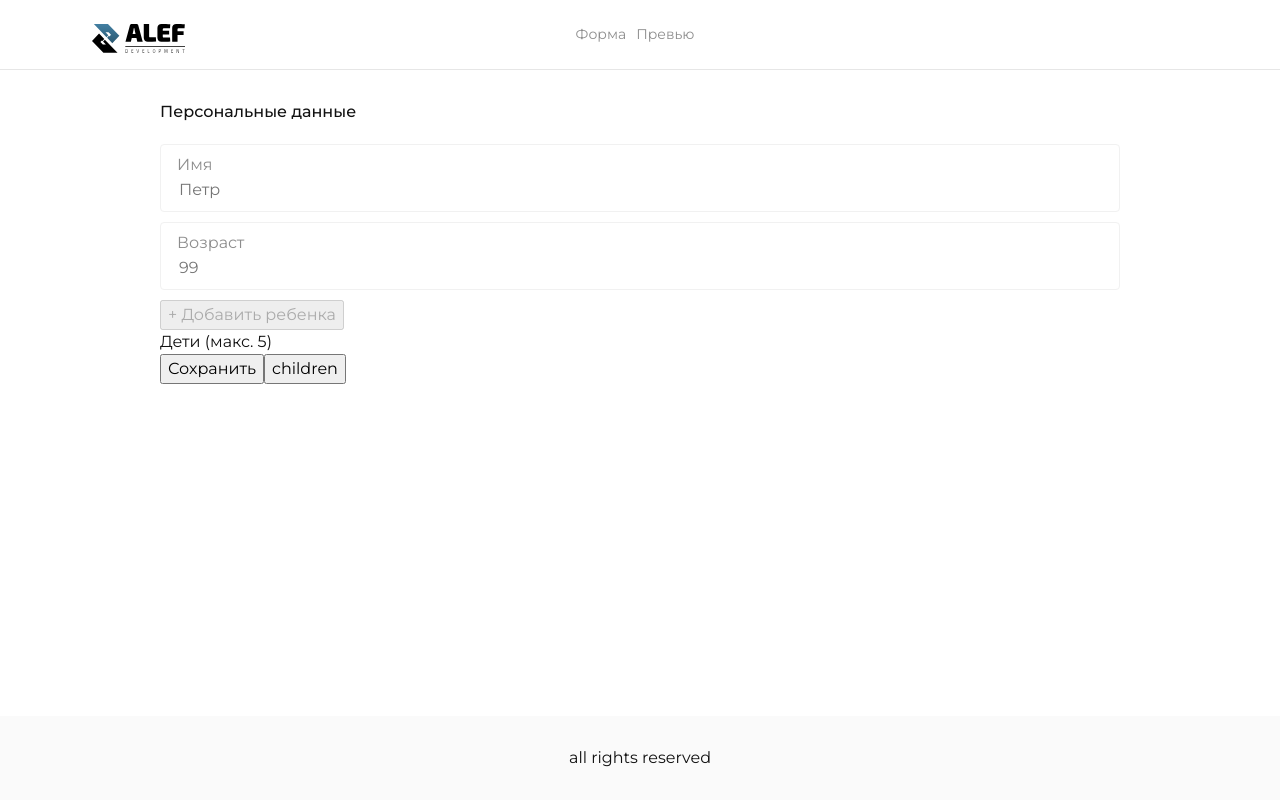
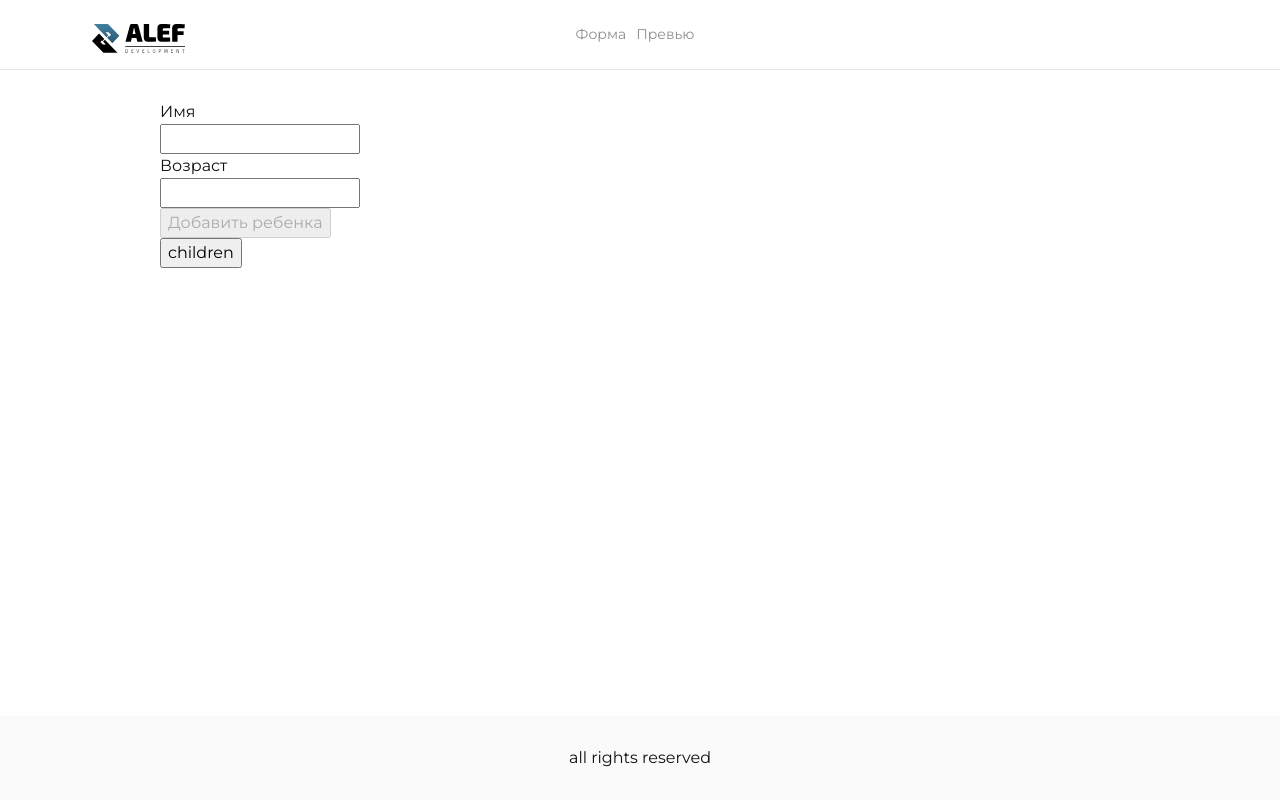
Before and after one commit to vas1levnv/alef-test, a Vue app: page / in a window 1280 px wide. Built offline with nearby package versions, Linux system fonts and the light colour scheme.

Commit message:
новая версия исполнения

```diff
--- a/src/components/InputChild.vue
+++ b/src/components/InputChild.vue
@@ -1,54 +1,54 @@
 <template>
-    <div :id="child.id">
-        <label class="main-form-label" for="childName">
-            <div v-show="isErrorName" style="color: red">Введите имя</div>
-            <div class="main-form-label-text">Имя</div>
-            <input @blur="errorNameBlur"
+  <div>
+    <label for="name">
+      <span v-show="isErrorName" style="color: red">Введите имя</span>
+      <span>Имя</span>
+      <input
+          @blur="blurNameInput"
           @focus="isErrorName = false"
-                   v-model="childName"
-                   id="childName" type="text" placeholder="Петр">
+          v-model="name"
+          id="name" type="text">
     </label>
-
-        <label class="main-form-label" for="childAge">
-            <div v-show="isErrorAge" style="color: red">Введите возраст</div>
-            <div class="main-form-label-text">Возраст</div>
+    <label for="age">
+      <span v-show="isErrorAge" style="color: red">Введите возраст</span>
+      <span>Возраст</span>
       <input
-                    @blur="errorAgeBlur"
+          @blur="blurAgeInput"
           @focus="isErrorAge = false"
-                    min="1"
-                    max="17"
-                    v-model="childAge" id="childAge" type="number" placeholder="99">
+          v-model="age"
+          id="age" type="number">
     </label>
+    <div>
       <button @click="$emit('remove', child.id)">Удалить</button>
+    </div>
   </div>
 </template>
 
 <script>
 export default {
-    props: ['child', 'currentChild'],
+  props: ['child','currentChild'],
   name: "InputChild",
   data() {
     return {
-            childName: null,
-            childAge: null,
+      name: null,
+      age: null,
       isErrorName: false,
       isErrorAge: false,
     }
   },
   methods: {
-        errorNameBlur() {
-            !this.childName ? this.isErrorName = true : false
-            if (this.childName !== null) {
-                this.currentChild.name = this.childName
-                this.isDisabledBtnAddChild = true
+    blurNameInput() {
+      if (this.name === null) {
+        this.isErrorName = true
+      } else {
+        this.currentChild.name = this.name
       }
     },
-        errorAgeBlur() {
-            this.isDisabledBtnAddChild = false
-            !this.childAge ? this.isErrorAge = true : false
-            if (this.childAge !== null) {
-                this.currentChild.age = this.childAge
-                this.isDisabledBtnAddChild = true
+    blurAgeInput() {
+      if (this.age === null) {
+        this.isErrorAge = true
+      }else {
+        this.currentChild.age = this.age
       }
     },
   },
--- a/src/pages/Main.vue
+++ b/src/pages/Main.vue
@@ -1,106 +1,135 @@
 <template>
   <form @submit.prevent class="main-form">
-        <h1 class="main-form-title">Персональные данные</h1>
-
-        <label class="main-form-label" for="name">
-            <div v-show="!isErrorName" style="color: red">Введите имя</div>
-            <div class="main-form-label-text">Имя</div>
-            <input @blur="errorNameBlur"
-                   @focus="isErrorName = true"
-                   v-model="name" id="name"
-                   type="text" placeholder="Петр">
+    <label for="name">
+      <span v-show="isErrorName" style="color: red">Введите имя</span>
+      <span>Имя</span>
+      <input
+          @blur="blurNameInput"
+          @focus="isErrorName = false"
+          v-model="name"
+          id="name" type="text">
     </label>
-
-        <label class="main-form-label" for="name">
-            <div v-show="!isErrorAge" style="color: red">Введите возраст</div>
-            <div class="main-form-label-text">Возраст</div>
-            <input v-model="age" id="age"
-                   @blur="errorAgeBlur"
-                   @focus="isErrorAge = true"
-                   min="1"
-                   max="99"
-                   type="number" placeholder="99">
+    <label for="age">
+      <span v-show="isErrorAge" style="color: red">Введите возраст</span>
+      <span>Возраст</span>
+      <input
+          @blur="blurAgeInput"
+          @focus="isErrorAge = false"
+          v-model="age"
+          id="age" type="number">
     </label>
-        <div v-show="children.length < 5">
-            <button :disabled="disabledAddChild" @click="addChild">+ Добавить ребенка</button>
+    <div>
+      <button
+          @click="addChild"
+          v-show="children.length < 6"
+          :disabled="checkIsEmptyInputs">Добавить ребенка
+      </button>
+      <div v-show="children.length > 0 && children.length <6">
+        <label for="nameChild">
+          <span v-show="isErrorNameChild" style="color: red">Введите имя</span>
+          <span>Имя</span>
+          <input
+              @blur="blurNameInputChild"
+              @focus="isErrorNameChild = false"
+              v-model="nameChild"
+              id="nameChild" type="text">
+        </label>
+        <label for="ageChild">
+          <span v-show="isErrorAgeChild" style="color: red">Введите возраст</span>
+          <span>Возраст</span>
+          <input
+              @blur="blurAgeInputChild"
+              @focus="isErrorAgeChild = false"
+              v-model="ageChild"
+              id="ageChild" type="number">
+        </label>
       </div>
-        <div>
-            Дети (макс. 5)
     </div>
-        <InputChild v-show="!disabledAddChild" v-for="child in children"
+    <div v-for="child in children">
+      <div>{{ child.name }}</div>
+      <div>{{ child.age }}</div>
+      <button @click="removeChild(child.id)">Удалить</button>
+    </div>
+    <!--    <InputChild v-for="child in children"
                     @remove="removeChild"
+                    v-bind:child="child"
                     v-bind:currentChild="currentChild"
-                    v-bind:isDisabledBtnAddChild="isDisabledBtnAddChild"
-                    :key="child.id" v-bind:child="child"
-        />
-        <button @click="saveForm">
-            Сохранить
-        </button>
+                    :key="child"/>-->
     <button @click="console.log(children)">children</button>
   </form>
 </template>
 
 <script>
+
 import InputChild from "@/components/InputChild.vue";
 
 export default {
   name: "Main",
   components: {InputChild},
+
   data() {
     return {
       name: null,
       age: null,
-            isErrorName: true,
-            isErrorAge: true,
+      isErrorName: false,
+      isErrorAge: false,
+      nameChild: null,
+      ageChild: null,
+      isErrorNameChild: false,
+      isErrorAgeChild: false,
+      isShowChildInputs: false,
       childInc: 0,
+      currentChild: {},
       children: [],
-            currentChild: {},
-            isDisabledBtnAddChild: true,
     }
   },
   methods: {
+    blurNameInput() {
+      if (this.name === null) {
+        this.isErrorName = true
+      }
+    },
+    blurAgeInput() {
+      if (this.age === null) {
+        this.isErrorAge = true
+      }
+    },
+
+    blurNameInputChild() {
+      if (this.nameChild === null) {
+        this.isErrorNameChild = true
+      } else {
+        this.currentChild.name = this.nameChild
+      }
+    },
+    blurAgeInputChild() {
+      if (this.ageChild === null) {
+        this.isErrorAgeChild = true
+      } else {
+        this.currentChild.age = this.ageChild
+      }
+    },
     addChild() {
-          /*  if (Object.keys(this.currentChild).length !== false) {
-                this.isDisabledBtnAddChild = false
-            }*/
-
       this.childInc += 1
-            /*this.children.push({
-                id: this.childInc,
-                name: this.currentChild.name,
-                age: this.currentChild.age
-            })*/
-
       this.children = [...this.children, {
         id: this.childInc,
         name: this.currentChild.name,
         age: this.currentChild.age
       }]
-
+      this.nameChild=''
+      this.ageChild=''
     },
     removeChild(id) {
       this.children = this.children.filter(c => c.id !== id)
-        },
-        saveForm() {
-            console.log(this.name, this.age)
-        },
-
-        errorNameBlur() {
-            this.name ? this.isErrorName = true : this.isErrorName = false
-        },
-        errorAgeBlur() {
-            this.age ? this.isErrorAge = true : this.isErrorAge = false
-        },
-
+    }
 
   },
   computed: {
-        disabledAddChild: function () {
-            if (this.name === null || this.age === null || this.isDisabledBtnAddChild !== true) {
-                return true
+    checkIsEmptyInputs: function () {
+      return !(this.name !== null && this.age !== null);
     }
   }
-    }
+
 }
 </script>
 
@@ -110,31 +139,9 @@ export default {
   margin: 30px 0;
 }
 
-.main-form-title {
-    font-weight: 500;
-    font-size: 16px;
-    margin-bottom: 20px;
-}
 
-
-.main-form-label {
+label span {
   display: block;
-    width: 100%;
-    border: 1px solid #F1F1F1;
-    border-radius: 4px;
-    padding: 8px 16px;
-    cursor: pointer;
-    margin-bottom: 10px;
-}
-
-.main-form-label-text {
-    color: rgba(17, 17, 17, 0.48);
-}
-
-input {
-    width: 100%;
-    outline: none;
-    border: none;
 }
 
 </style>
```
Lines whose indentation alone changed are shown as unchanged.
